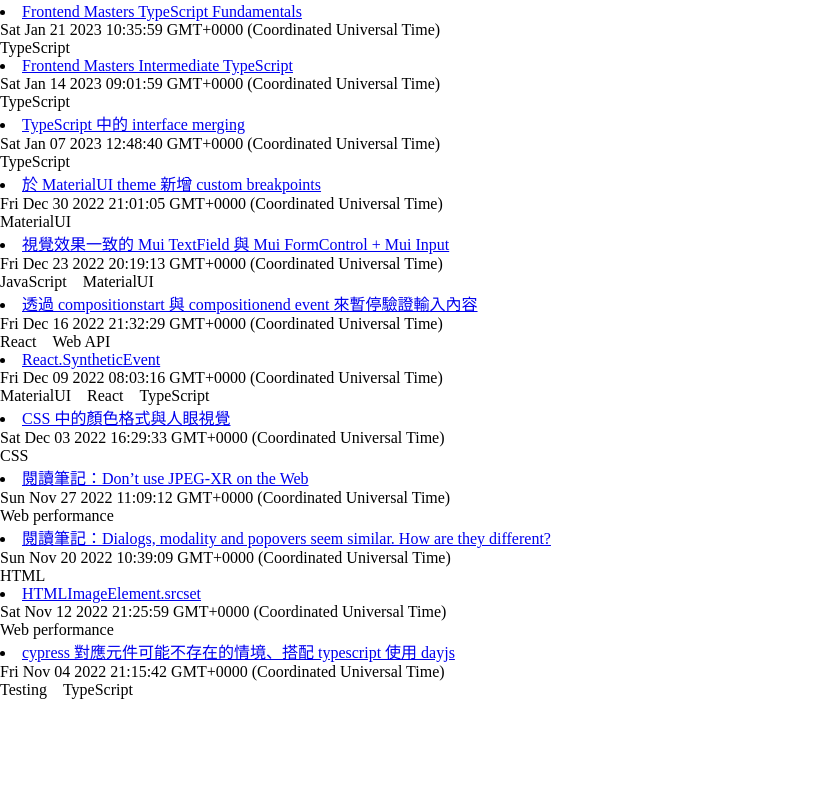
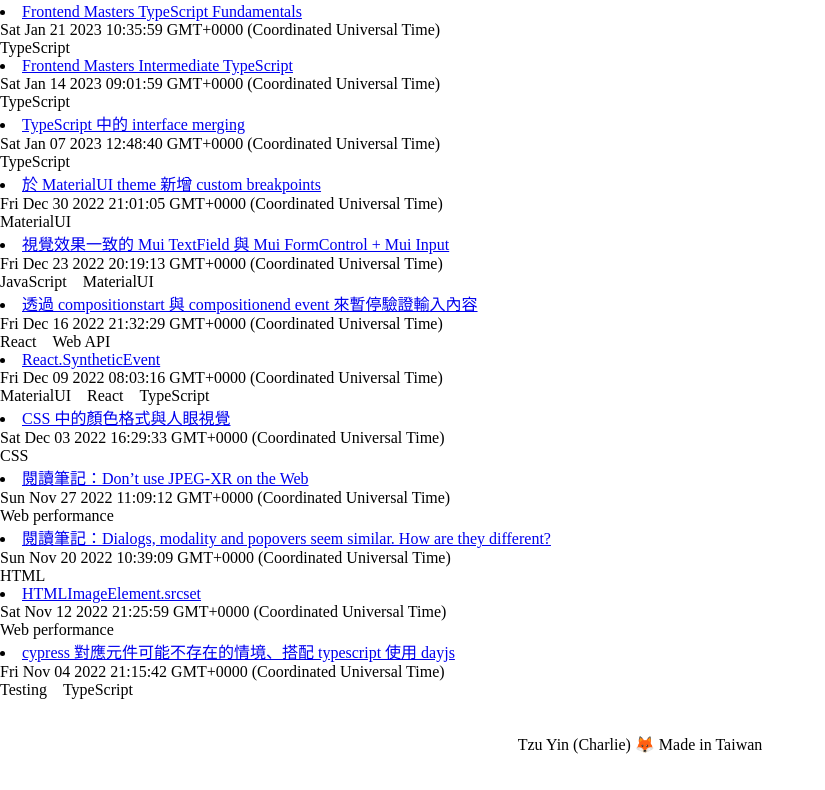
Before and after one commit to tzynwang/astro-blog-v2, an Astro site: page /archive in a window 1280 px wide. Shown: the part 583-1373 px from the top of the page, without its empty margins (0-825 px from the left). Before the commit the page ends 1282 px from the top, so only its background shows below. Built offline with nearby package versions, Linux system fonts and the light colour scheme; Astro itself is replaced by a stand-in of ours.

Commit message:
[feat] @Components/Footer

```diff
--- /dev/null
+++ b/src/components/Footer.astro
@@ -0,0 +1,11 @@
+---
+---
+
+<footer>Tzu Yin (Charlie) 🦊 Made in Taiwan</footer>
+
+<style>
+  footer {
+    padding: 36px;
+    text-align: center;
+  }
+</style>
--- a/src/components/Html.astro
+++ b/src/components/Html.astro
@@ -1,4 +1,5 @@
 ---
+import Footer from '@Components/Footer.astro';
 import { AVATAR } from '@Models/GeneralModels';
 import '@Styles/global.css';
 
@@ -41,4 +42,5 @@
   <body>
     <slot />
   </body>
+  <Footer />
 </html>
```
